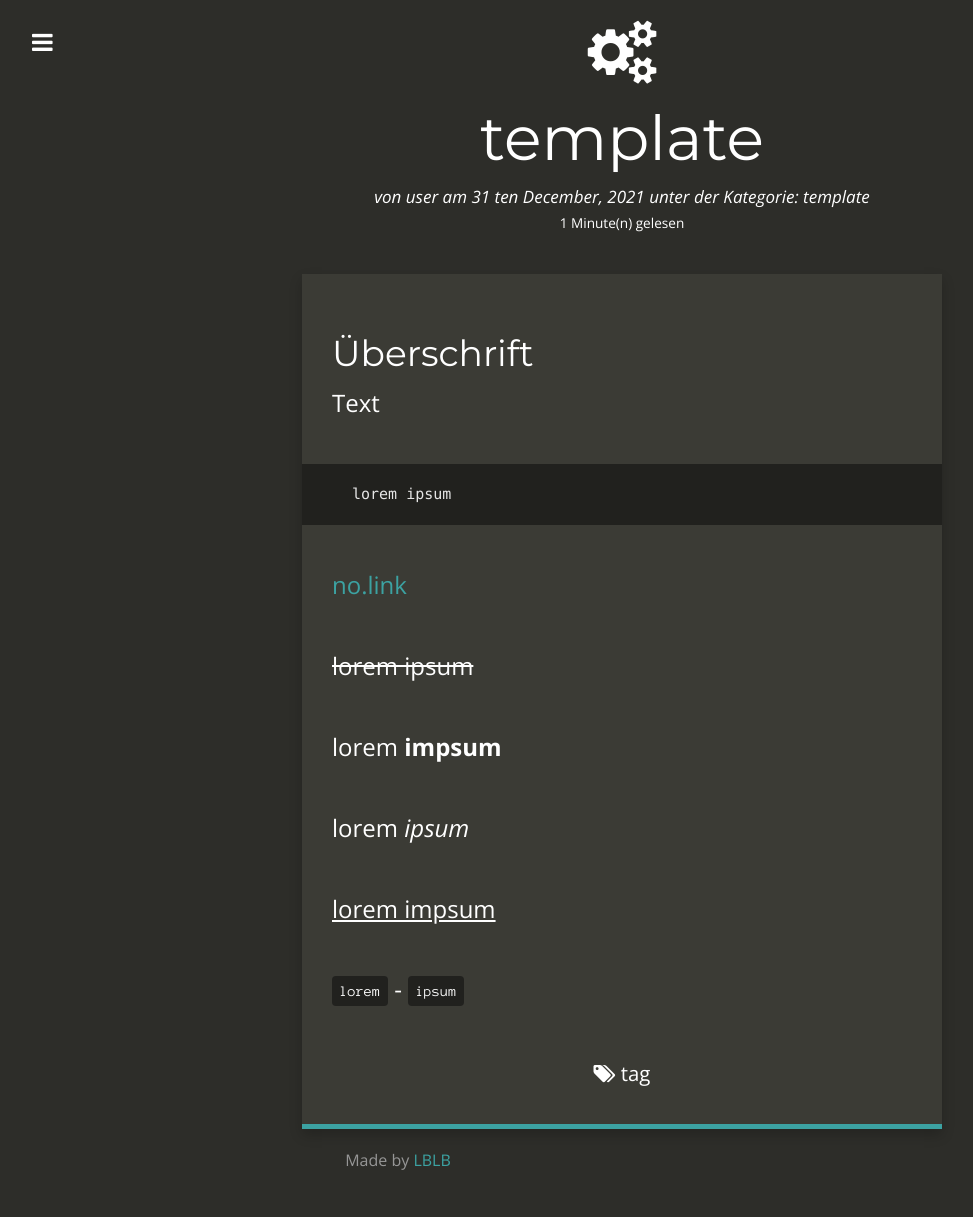
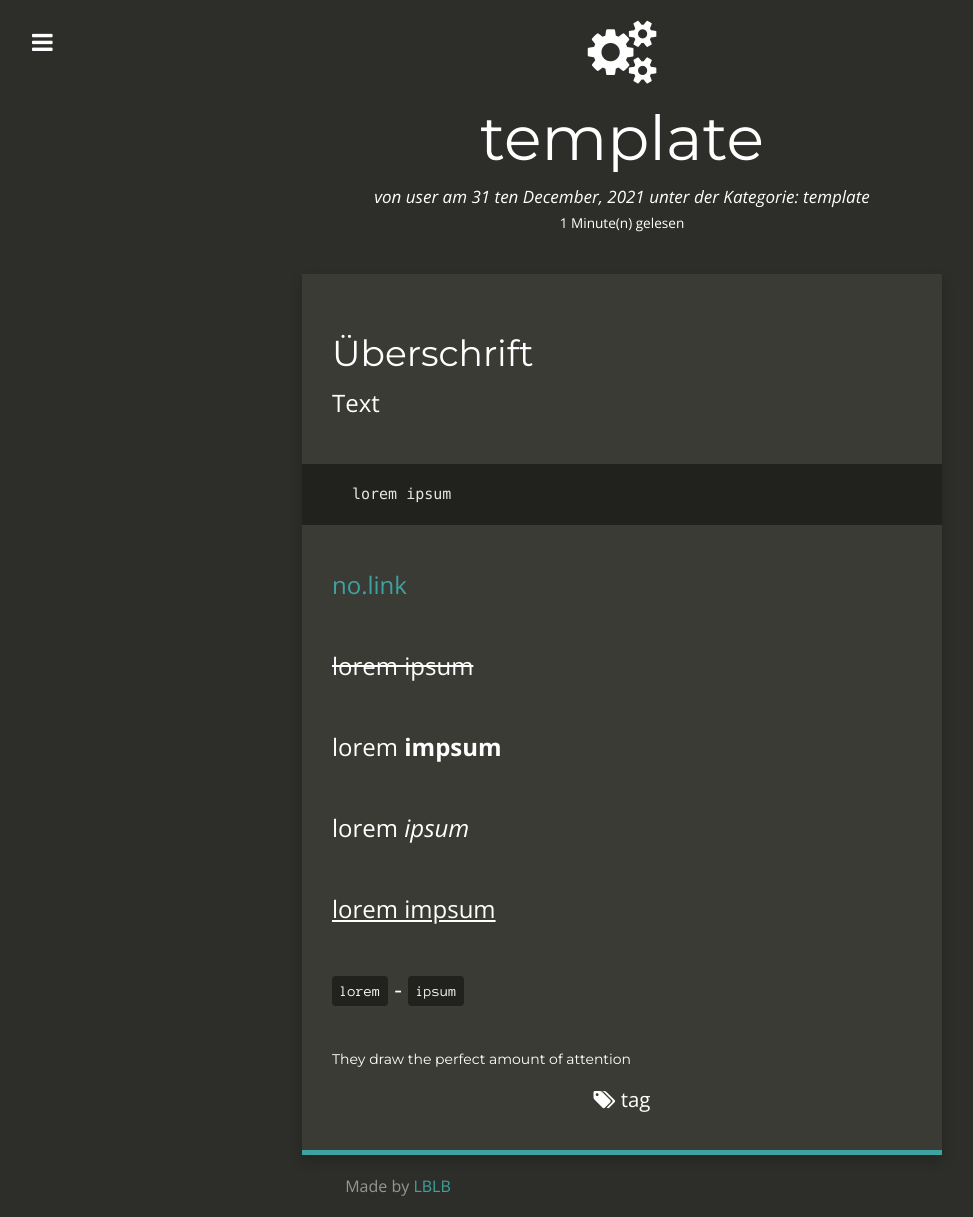
Before and after one commit to eski1337/lblb-it-ffd00, a Jekyll site: the page built from _posts/1999-01-01-template.md, in a window 1280 px wide. Shown: the whole page, without its empty margins (18-991 px from the left). Built offline with Jekyll 4.4.1, drawn with Linux system fonts in a browser that asks for light colours; nearby versions of some CDN libraries; comment, search, counter and statistics services are not loaded; before the commit the page ends 1192 px from its top, so only the background shows below that.

Commit message:
1999-01-01-template.md: changed

```diff
--- a/_posts/1999-01-01-template.md
+++ b/_posts/1999-01-01-template.md
@@ -31,3 +31,5 @@ lorem _ipsum_
 <ins>lorem impsum</ins>
 
 `lorem` - `ipsum`
+
+##### They draw the perfect amount of attention
```
